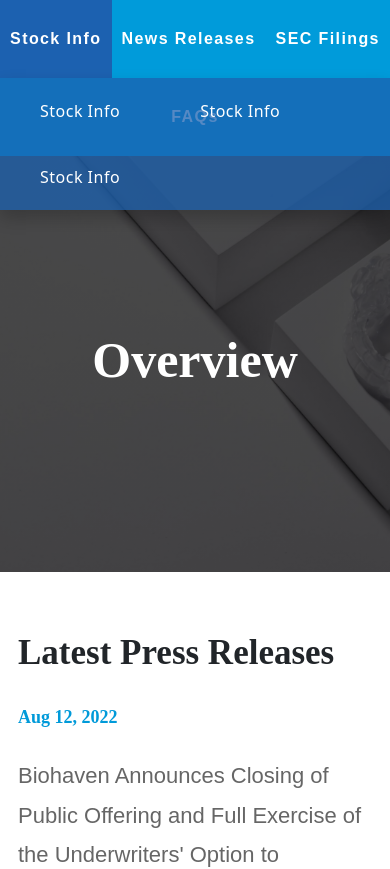
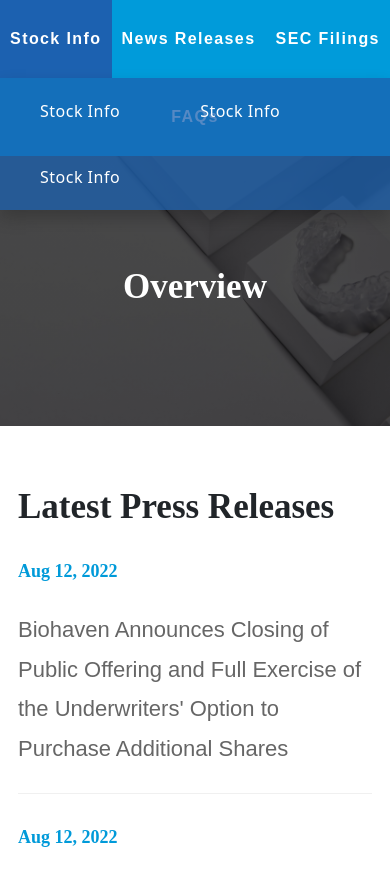
Before and after one commit to jeffreymanguera0124/prosomnus-template, a plain HTML site: page index.html in a window 390 px wide. Shown: the top 869 px of the page. Drawn offline with nearby package versions, Linux system fonts and the light colour scheme; a web font is replaced by a local one.

Commit message:
update css

```diff
--- a/css/stylev2.css
+++ b/css/stylev2.css
@@ -276,7 +276,10 @@
 		font-size: 26px;
 		margin-bottom: 40px;
 	}
-	.tab-content-col h2, .banner-info h2, h2.video-heading, .tab-content-hero-secondary h2 {
+	.tab-content-col h2, .banner-info h2, h2.video-heading, .tab-content-hero-secondary h2, .tab-content-hero-main h2{
 		font-size: 35px;
 	}
+	.tab-stockinfo.tab-content-hero-main, .tab-stockinfo.tab-content-hero-secondary, .tab-stockinfo.tab-content-hero-bottom {
+		min-height: 270px;
+	}
 }
```
